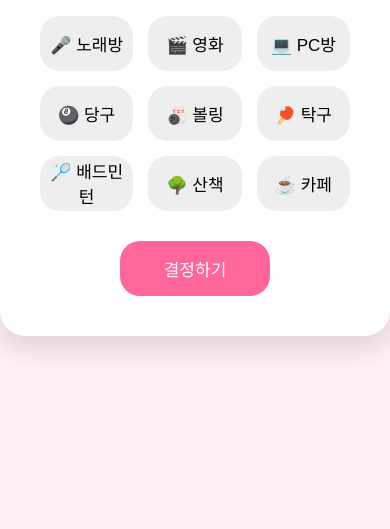
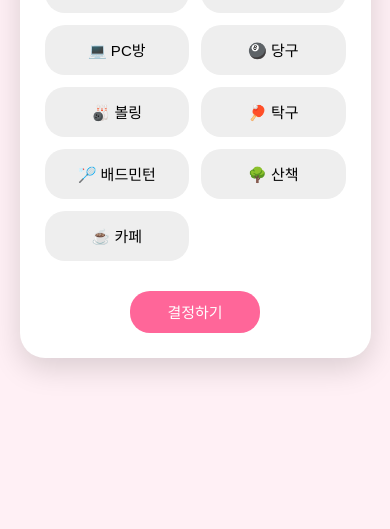
Before and after one commit to chlgusdn0204-rgb/date-plan, a plain HTML site: page play.html in a window 390 px wide. Shown: the part 315-844 px from the top of the page. Drawn offline with Linux system fonts and the light colour scheme.

Commit message:
Refactor play.html for improved layout and styles
Updated HTML structure and styles for better responsiveness and mobile compatibility.

```diff
--- a/play.html
+++ b/play.html
@@ -2,10 +2,19 @@
 <html lang="ko">
 
 <head>
+
 <meta charset="UTF-8">
+<meta name="viewport" content="width=device-width, initial-scale=1.0">
+
 <title>우리 뭐 하고 놀까? 😊</title>
 
+
 <style>
+
+* {
+    box-sizing:border-box;
+}
+
 
 body {
     margin:0;
@@ -20,9 +29,13 @@ body {
 }
 
 
+
 .card {
-    width:450px;
-    padding:40px;
+
+    width:90%;
+    max-width:450px;
+
+    padding:30px;
 
     background:white;
 
@@ -31,7 +44,9 @@ body {
     text-align:center;
 
     box-shadow:0 10px 30px rgba(0,0,0,0.15);
+
 }
+
 
 
 h1 {
@@ -39,13 +54,17 @@ h1 {
 }
 
 
+
 .activities {
 
     display:grid;
+
     grid-template-columns:1fr 1fr 1fr;
+
     gap:15px;
 
 }
+
 
 
 button {
@@ -53,6 +72,7 @@ button {
     height:55px;
 
     border:none;
+
     border-radius:20px;
 
     background:#eee;
@@ -66,6 +86,7 @@ button {
 }
 
 
+
 button:hover {
 
     transform:scale(1.05);
@@ -73,12 +94,15 @@ button:hover {
 }
 
 
+
 .selected {
 
     background:#ff6699;
+
     color:white;
 
 }
+
 
 
 #confirm {
@@ -87,8 +111,62 @@ button:hover {
 
     width:150px;
 
+    height:45px;
+
     background:#ff6699;
+
     color:white;
+
+}
+
+
+
+/* 모바일 대응 */
+
+@media(max-width:480px){
+
+
+    .card {
+
+        padding:25px;
+
+    }
+
+
+    h1 {
+
+        font-size:24px;
+
+    }
+
+
+    .activities {
+
+        grid-template-columns:1fr 1fr;
+
+        gap:12px;
+
+    }
+
+
+    button {
+
+        height:50px;
+
+        font-size:15px;
+
+    }
+
+
+    #confirm {
+
+        width:130px;
+
+        height:42px;
+
+        font-size:15px;
+
+    }
 
 }
 
@@ -103,31 +181,61 @@ button:hover {
 
 <div class="card">
 
+
 <h1>우리 뭐 하고 놀까? 😊</h1>
+
 
 
 <div class="activities">
 
-<button onclick="selectPlay(this)">🎤 노래방</button>
 
-<button onclick="selectPlay(this)">🎬 영화</button>
+<button onclick="selectPlay(this)">
+🎤 노래방
+</button>
 
-<button onclick="selectPlay(this)">💻 PC방</button>
 
-<button onclick="selectPlay(this)">🎱 당구</button>
+<button onclick="selectPlay(this)">
+🎬 영화
+</button>
 
-<button onclick="selectPlay(this)">🎳 볼링</button>
 
-<button onclick="selectPlay(this)">🏓 탁구</button>
+<button onclick="selectPlay(this)">
+💻 PC방
+</button>
 
-<button onclick="selectPlay(this)">🏸 배드민턴</button>
 
-<button onclick="selectPlay(this)">🌳 산책</button>
+<button onclick="selectPlay(this)">
+🎱 당구
+</button>
 
-<button onclick="selectPlay(this)">☕ 카페</button>
+
+<button onclick="selectPlay(this)">
+🎳 볼링
+</button>
+
+
+<button onclick="selectPlay(this)">
+🏓 탁구
+</button>
+
+
+<button onclick="selectPlay(this)">
+🏸 배드민턴
+</button>
+
+
+<button onclick="selectPlay(this)">
+🌳 산책
+</button>
+
+
+<button onclick="selectPlay(this)">
+☕ 카페
+</button>
 
 
 </div>
+
 
 
 <button id="confirm" onclick="complete()">
@@ -141,10 +249,12 @@ button:hover {
 
 <script>
 
+
 let choice="";
 
 
 function selectPlay(btn){
+
 
 document.querySelectorAll(".activities button")
 .forEach(b=>{
@@ -154,7 +264,9 @@ document.querySelectorAll(".activities button")
 
 btn.classList.add("selected");
 
+
 choice=btn.innerText;
+
 
 }
 
@@ -162,9 +274,11 @@ choice=btn.innerText;
 
 function complete(){
 
+
     if(choice==""){
 
         alert("뭐 하고 놀지 골라줘 😊");
+
         return;
 
     }
@@ -175,7 +289,9 @@ function complete(){
 
     location.href="result.html";
 
+
 }
+
 
 </script>
 
```
